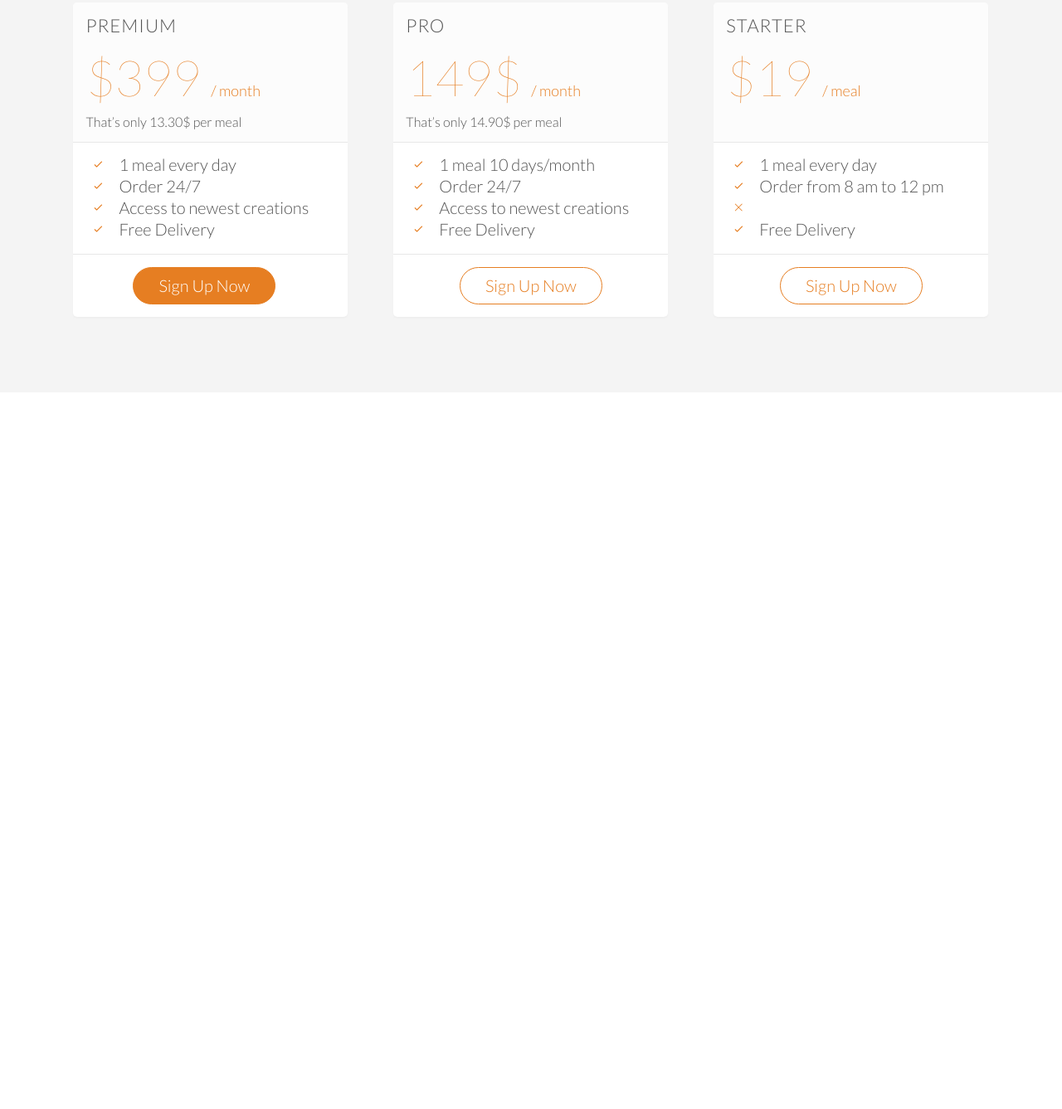
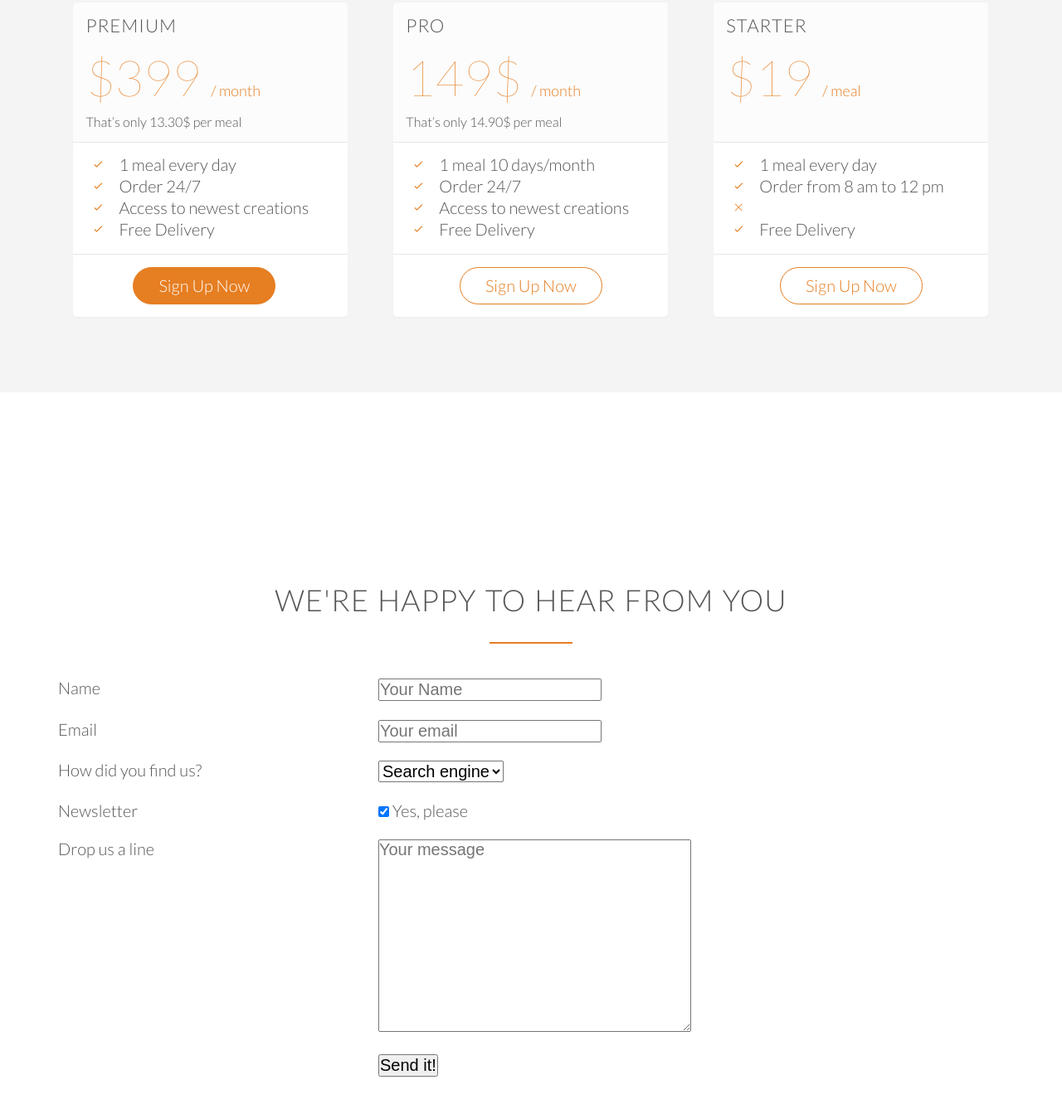
Before and after one commit to LBakerDev/Omnifood, a plain HTML site: page index.html in a window 1280 px wide. Shown: the part 4872-6209 px from the top of the page at 83% size. Before the commit the page ends 5345 px from the top, so only its background shows below. Drawn offline with nearby package versions, Linux system fonts and the light colour scheme.

Commit message:
completed form section

```diff
--- a/index.html
+++ b/index.html
@@ -304,7 +304,9 @@
                 <div class="plan-box">
                     <div>
                         <h3>Premium</h3>
-                        <p class="plan-price">$399 <span>/ month</span></p>
+                        <p class="plan-price">$399
+                            <span>/ month</span>
+                        </p>
                         <p class="plan-price-meal">That’s only 13.30$ per meal</p>
 
                     </div>
@@ -331,7 +333,9 @@
                 <div class="plan-box">
                     <div>
                         <h3>Pro</h3>
-                        <p class="plan-price">149$ <span>/ month</span></p>
+                        <p class="plan-price">149$
+                            <span>/ month</span>
+                        </p>
                         <p class="plan-price-meal">That’s only 14.90$ per meal</p>
 
                     </div>
@@ -357,7 +361,9 @@
                 <div class="plan-box">
                     <div>
                         <h3>Starter</h3>
-                        <p class="plan-price">$19 <span>/ meal</span></p>
+                        <p class="plan-price">$19
+                            <span>/ meal</span>
+                        </p>
                         <p class="plan-price-meal">&nbsp;</p>
 
                     </div>
@@ -368,7 +374,8 @@
                             <li>
                                 <i class="ion-ios-checkmark-empty icon-small"></i>Order from 8 am to 12 pm</li>
                             <li>
-                                <i class="ion-ios-close-empty icon-small"></i></li>
+                                <i class="ion-ios-close-empty icon-small"></i>
+                            </li>
                             <li>
                                 <i class="ion-ios-checkmark-empty icon-small"></i>Free Delivery</li>
                         </ul>
@@ -382,6 +389,79 @@
         </div>
     </section>
 
+    <!-- FORM SECTION -->
+
+    <section class="section-form">
+        <div class="row">
+            <h2>We're happy to hear from you</h2>
+        </div>
+
+        <div class="row">
+            <form method="post" action="#" class="contact-form">
+                <div class="row">
+                    <div class="col span-1-of-3">
+                        <label for="name">Name</label>
+
+                    </div>
+                    <div class="col span-2-of-3">
+                        <input type="text" name="name" id="name" placeholder="Your Name" required>
+                    </div>
+                </div>
+                <div class="row">
+                    <div class="col span-1-of-3">
+                        <label for="email">Email</label>
+
+                    </div>
+                    <div class="col span-2-of-3">
+                        <input type="email" name="email" id="email" placeholder="Your email" required>
+                    </div>
+                </div>
+                <div class="row">
+                    <div class="col span-1-of-3">
+                        <label for="">How did you find us?</label>
+
+                    </div>
+                    <div class="col span-2-of-3">
+                        <select name="find-us" id="find-us">
+                            <option value="friends">Friends</option>
+                            <option value="search" selected>Search engine</option>
+                            <option value="ad">Advertisement</option>
+                            <option value="other">Other</option>
+                        </select>
+                    </div>
+                </div>
+                <div class="row">
+                    <div class="col span-1-of-3">
+                        <label for="">Newsletter</label>
+
+                    </div>
+                    <div class="col span-2-of-3">
+                        <input type="checkbox" name="news" id="news" checked> Yes, please
+                    </div>
+                </div>
+                <div class="row">
+                    <div class="col span-1-of-3">
+                        <label for="">Drop us a line</label>
+
+                    </div>
+                    <div class="col span-2-of-3">
+                        <textarea name="message" id="" cols="30" rows="10" placeholder="Your message"></textarea>
+                    </div>
+                </div>
+                <div class="row">
+                        <div class="col span-1-of-3">
+                            <label for="">&nbsp;</label>
+
+                        </div>
+                        <div class="col span-2-of-3">
+                            <input type="submit" value="Send it!">
+                        </div>
+                    </div>
+
+            </form>
+        </div>
+    </section>
+
 
 
     <script src="https://code.jquery.com/jquery-3.2.1.min.js" integrity="sha256-hwg4gsxgFZhOsEEamdOYGBf13FyQuiTwlAQgxVSNgt4="
@@ -389,23 +469,3 @@
 </body>
 
 </html>
-
-<!--
-
-Plan 1: Premium
-399$ per month
-1 meal every day
-Order 24/7
-Access to newest creations
-Free delivery
-
-Plan 2: Pro
-
-Order 24/7
-Access to newest creations
-Free delivery
-
-Plan 3: Starter
-19$ per meal
-1 meal
-Free delivery -->
```
